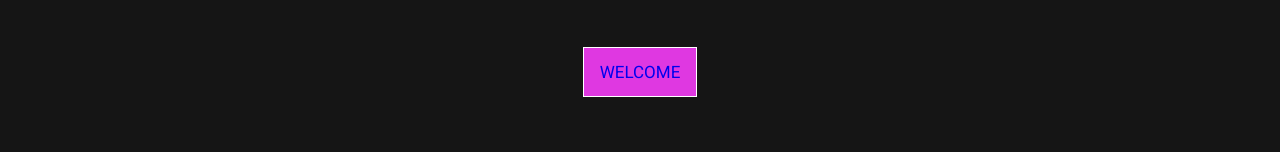
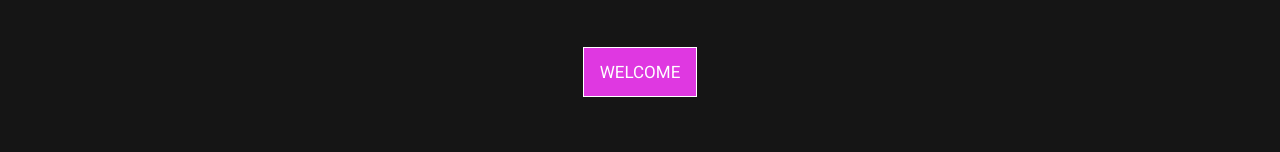
Before and after one commit to imdiegothekid/project1, a plain HTML site: page main/index.html in a window 1280 px wide. Shown: the part 538-690 px from the top of the page. Drawn offline with Linux system fonts and the light colour scheme.

Commit message:
medias fail

```diff
--- a/scss/atmosphere/_links.scss
+++ b/scss/atmosphere/_links.scss
@@ -1,5 +1,6 @@
 
 a:link {
+  color: $white;
  font-weight: 400;
   background-color: transparent;
   text-decoration: none;
--- a/scss/site/_site.scss
+++ b/scss/site/_site.scss
@@ -128,7 +128,7 @@ height: 20vh;
   }
 
 
-  @media screen and(max-width:600px){
+  @media all and(max-width:600px){
     .div1, .div3 {
       align-items: center;
 
@@ -153,7 +153,7 @@ height: 20vh;
 
   }
 
-  @media screen and(max-width:600px){
+  @media all and(max-width:600px){
     .leftpar {
       max-width: 90%;
       text-align: center;
@@ -168,7 +168,7 @@ height: 20vh;
 
   }
 
-  @media screen and(max-width:600px){
+  @media all and(max-width:600px){
     .righttext {
       text-align: center;
     }
```
Also changed, not shown: scss/atmosphere/_images.scss (+5 -4 lines), css/style.css.
